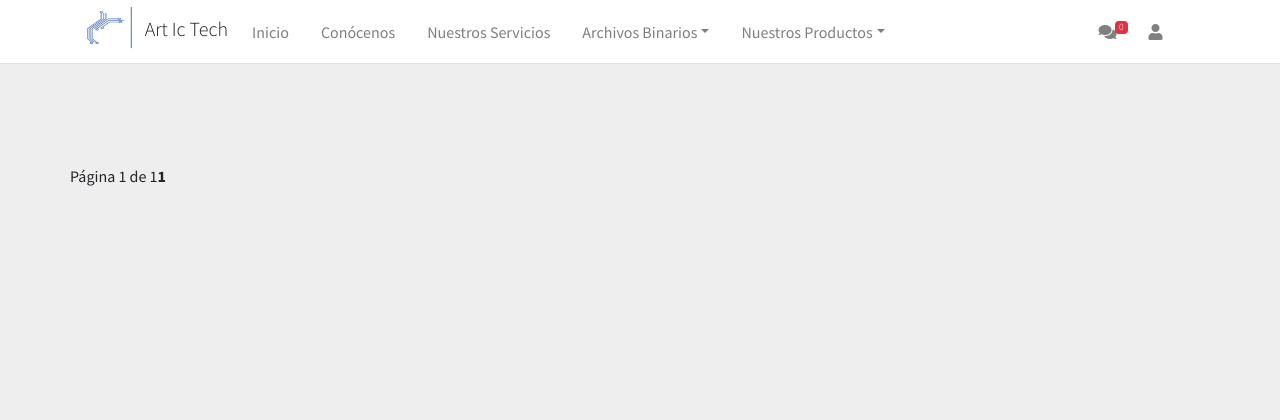
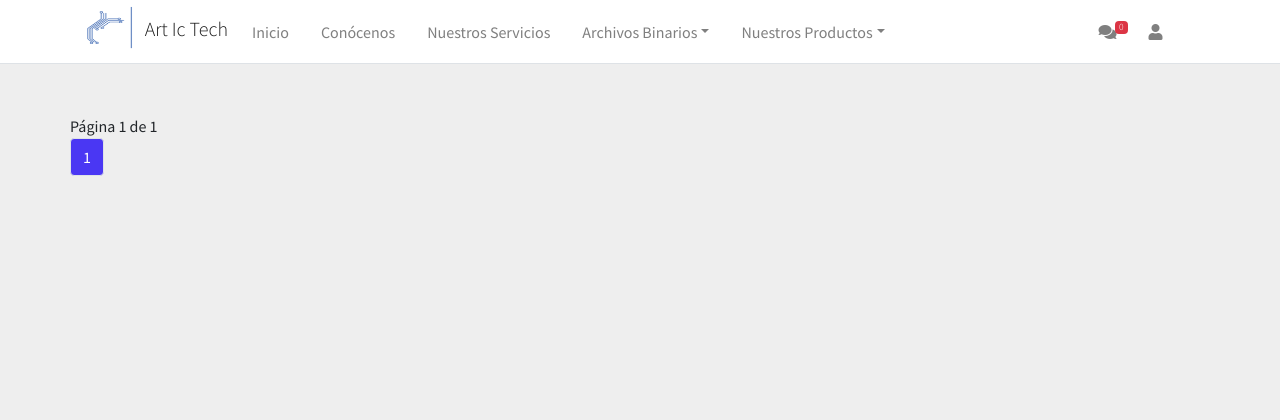
Before and after one commit to Caballero25/saitdigital-artictech-10-2024, a Django app: page /tienda/productos in a window 1280 px wide. Shown: the top 420 px of the page. Run offline with Django 5.2, Linux system fonts and the light colour scheme; data that the repository does not hold is empty; some libraries are stand-ins or nearby versions.

Commit message:
Update products template including pagination

```diff
--- a/ecommerce/models.py
+++ b/ecommerce/models.py
@@ -3,7 +3,7 @@ from django.db import models
 # Create your models here.
 
 class Producto(models.Model):
-    nombre = models.CharField(max_length=100)
+    nombre = models.CharField(max_length=50)
     disponible = models.BooleanField(default=True)
     precio = models.FloatField()
     imagen_izquierda = models.ImageField(default=None)
--- a/ecommerce/views.py
+++ b/ecommerce/views.py
@@ -6,7 +6,7 @@ from .models import Producto
 
 def products_template(request):
     queryset = Producto.objects.filter(disponible=True)  # Obtén el queryset
-    paginator = Paginator(queryset, 10)  # 10 elementos por página
+    paginator = Paginator(queryset, 6)  # 10 elementos por página
     page_number = request.GET.get('page')
     page_obj = paginator.get_page(page_number)
     return render(request, 'ecommerce/products.html', {'page_obj': page_obj})
--- a/templates/base/nav.html
+++ b/templates/base/nav.html
@@ -46,8 +46,6 @@
           <li class="nav-item dropdown">
             <a id="dropdownSubMenu1" href="#" data-toggle="dropdown" aria-haspopup="true" aria-expanded="false" class="nav-link dropdown-toggle">Nuestros Productos</a>
             <ul aria-labelledby="dropdownSubMenu1" class="dropdown-menu border-0 shadow">
-              <li><a href="#" class="dropdown-item">Descubrir</a></li>
-              <li class="dropdown-divider"></li>
               <li><a href="{% url 'products_template' %}" class="dropdown-item">Productos</a></li>
               <li><a href="#" class="dropdown-item">Licencias</a></li>
 
@@ -87,8 +85,6 @@
             </a>
             <div class="dropdown-divider"></div>
 
-            <div class="dropdown-divider"></div>
-            <a href="#" class="dropdown-item dropdown-footer">See All Messages</a>
           </div>
         </li>
         <!-- Icon User -->
--- a/templates/ecommerce/products.html
+++ b/templates/ecommerce/products.html
@@ -8,6 +8,10 @@
   }
   .mt-100 {
     margin-top: 100px;
+  }
+
+  .mt-50 {
+    margin-top: 50px;
   }
   .card {
     border-radius: 7px !important;
@@ -76,7 +80,7 @@
 </style>
 {% endblock %}
 {% block content %}
-<div class="container mt-100">
+<div class="container mt-50">
   <div class="row">
     {% for producto in page_obj %}
     <div class="col-md-4 col-sm-6">
@@ -96,8 +100,8 @@
         ></a>
         <div class="card-body text-center" style="display: flex; flex-direction: column;">
           <h4 class="card-title">{{producto.nombre}}</h4>
-          <p class="text-muted">Solo por {% if producto.en_oferta == True %} <s>${{producto.precio}}</s> <strong style="color: green;">${{producto.precio_oferta}}</strong> {% else %} {{producto.precio}}{% endif %}</p>
-          <a class="btn btn-outline-primary btn-sm" href="#" data-abc="true"
+          <p style="margin-top: auto;" class="text-muted">Solo por {% if producto.en_oferta == True %} <s>${{producto.precio}}</s> <strong style="color: green;">${{producto.precio_oferta}}</strong> {% else %} ${{producto.precio}}{% endif %}</p>
+          <a style="margin-top: auto;" class="btn btn-outline-primary btn-sm" href="#" data-abc="true"
             >Comprar Producto</a
           >
         </div>
@@ -105,26 +109,28 @@
     </div>
     {% endfor %}
     <!--Inicio borrar-->
-  <div>
+  <div class="row col-12">
     <span>Página {{ page_obj.number }} de {{ page_obj.paginator.num_pages }}</span>
   </div>
 
   <div>
+    <ul class="pagination">
       {% if page_obj.has_previous %}
-          <a href="?page={{ page_obj.previous_page_number }}">Anterior</a>
+          <li class="page-item"><a class="page-link" href="?page={{ page_obj.previous_page_number }}">Anterior</a></li>
       {% endif %}
 
       {% for num in page_obj.paginator.page_range %}
           {% if page_obj.number == num %}
-              <strong>{{ num }}</strong>
+              <li class="page-item"><a style="background-color: rgb(74, 55, 243); color: white;" class="page-link" href="?page={{ num }}">{{ num }}</a></li>
           {% else %}
-              <a href="?page={{ num }}">{{ num }}</a>
+              <li class="page-item"><a class="page-link" href="?page={{ num }}">{{ num }}</a></li>
           {% endif %}
       {% endfor %}
 
       {% if page_obj.has_next %}
-          <a href="?page={{ page_obj.next_page_number }}">Siguiente</a>
+          <li class="page-item"><a class="page-link" href="?page={{ page_obj.next_page_number }}">Siguiente</a></li>
       {% endif %}
+    </ul>
   </div>
     <!--Fin borrar-->
   </div>
```
